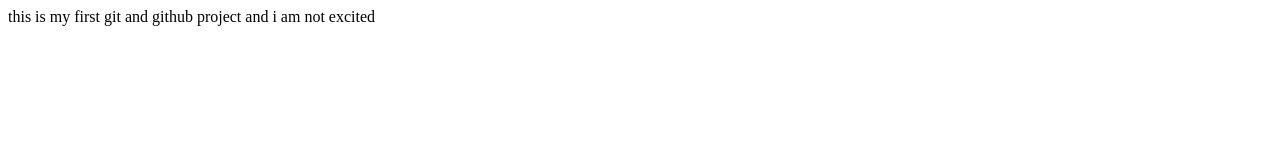
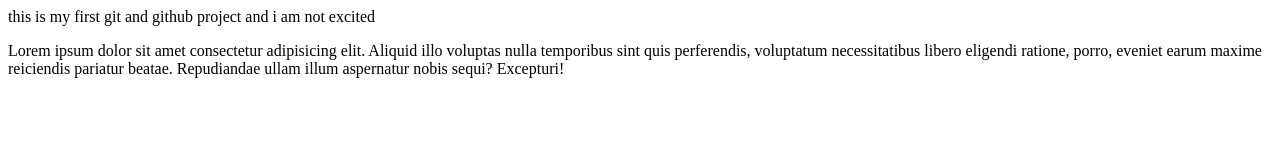
Before and after one commit to Prateek13052003/hello-world, a plain HTML site: page index.html in a window 1280 px wide. Drawn offline with Linux system fonts and the light colour scheme.

Commit message:
added one paragraph

```diff
--- a/index.html
+++ b/index.html
@@ -8,5 +8,6 @@
 <body>
     this is my first git and github project
     and i am not excited
+    <p>Lorem ipsum dolor sit amet consectetur adipisicing elit. Aliquid illo voluptas nulla temporibus sint quis perferendis, voluptatum necessitatibus libero eligendi ratione, porro, eveniet earum maxime reiciendis pariatur beatae. Repudiandae ullam illum aspernatur nobis sequi? Excepturi!</p>
 </body>
 </html>
```
